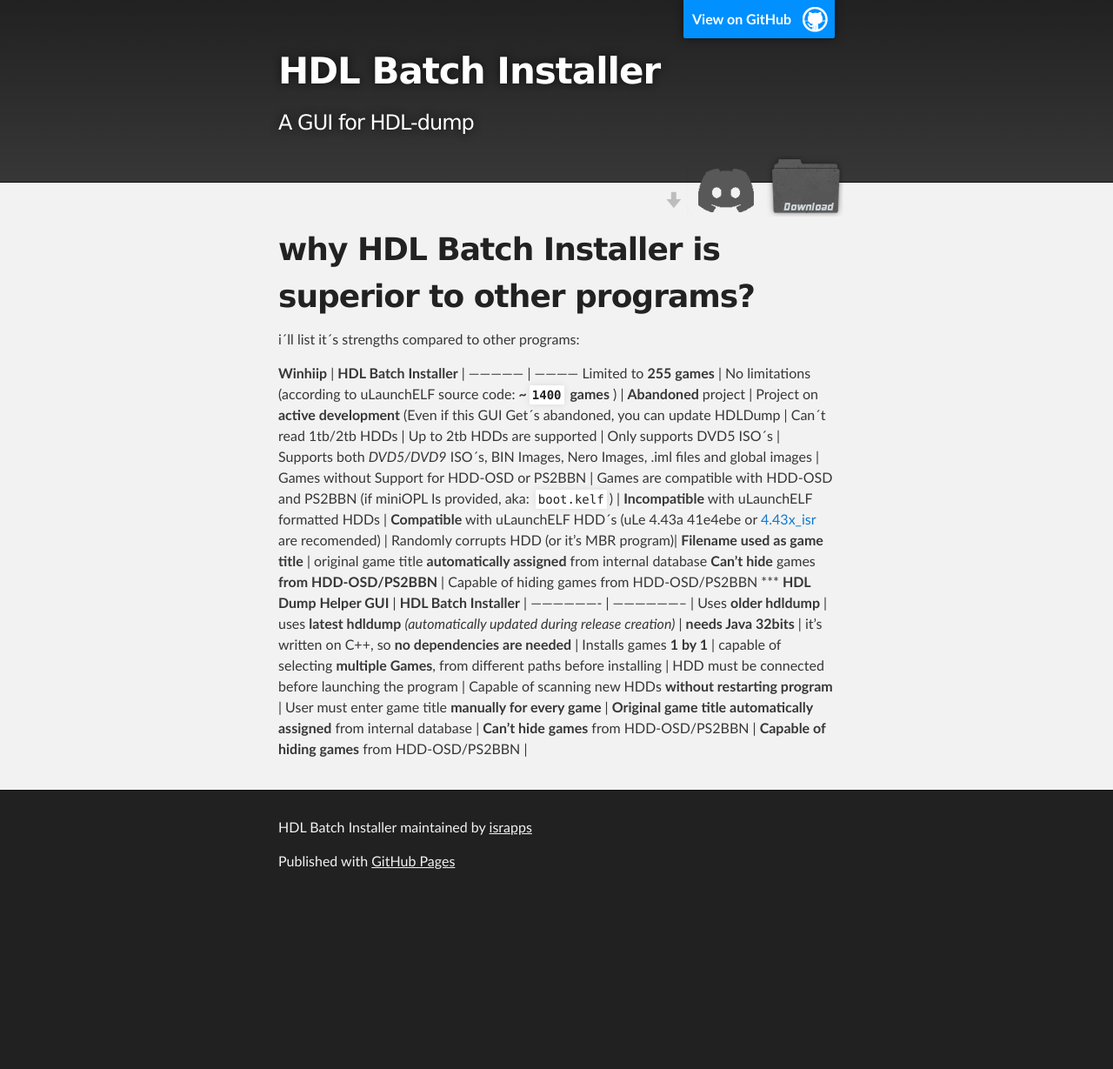
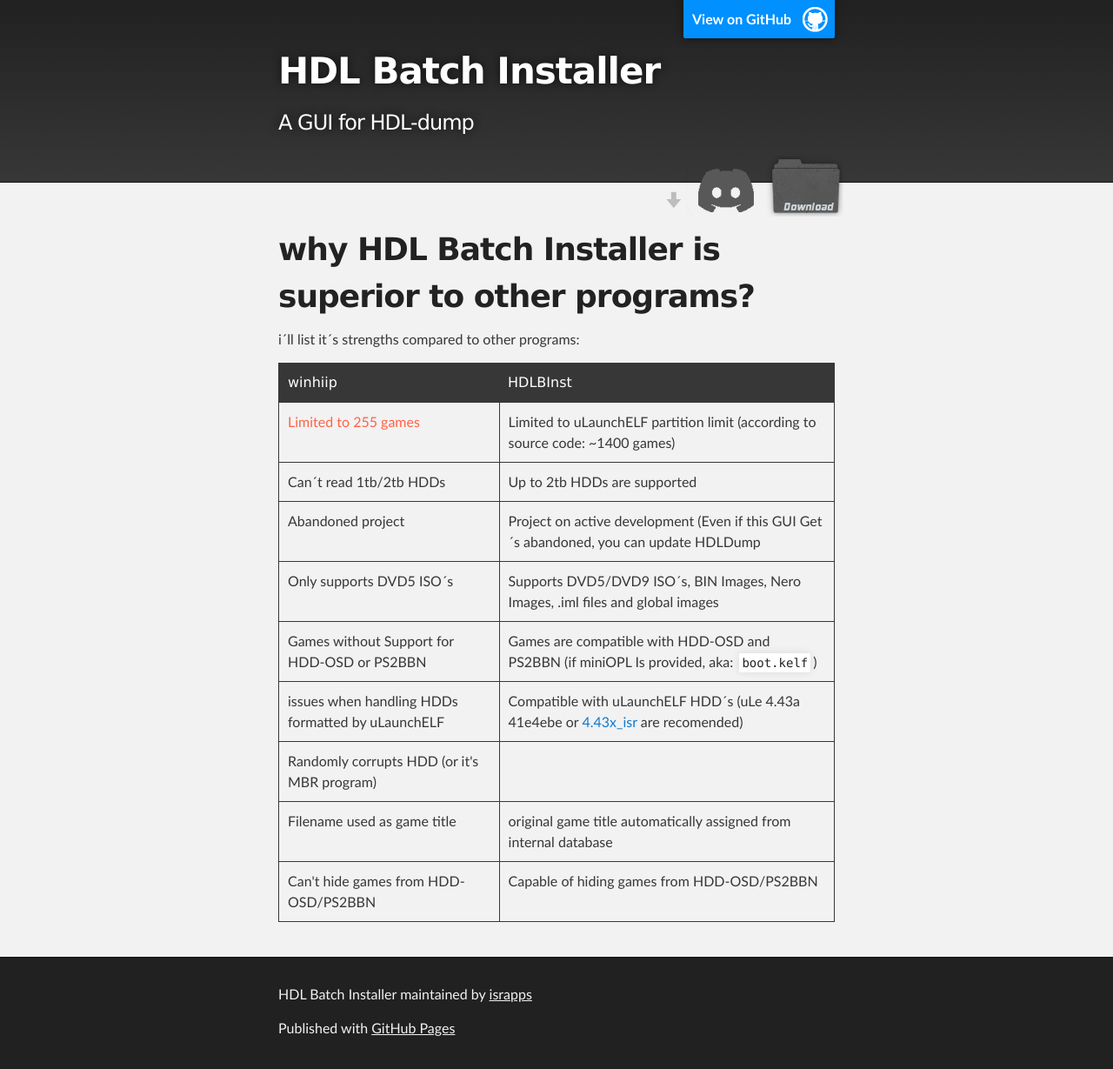
Before and after one commit to israpps/HDL-Batch-installer, a Jekyll site: the page built from why_hdlbinst_is_better.md, in a window 1280 px wide. Shown: the whole page at 87% size. Built offline with Jekyll 4.4.1, drawn with Linux system fonts in a browser that asks for light colours; our own code applies the rules of GitHub Pages for plain Markdown files; before the commit the page ends 1037 px from its top, so only the background shows below that.

Commit message:
Update why_hdlbinst_is_better.md

```diff
--- a/why_hdlbinst_is_better.md
+++ b/why_hdlbinst_is_better.md
@@ -2,18 +2,7 @@
 
 i´ll list it´s strengths compared to other programs:
 
-__Winhiip__  | __HDL Batch Installer__ |
---------------- | ------------
-Limited to __255 games__ | No limitations (according to uLaunchELF source code: __~`1400` games__ ) |
-__Abandoned__ project | Project on __active development__ (Even if this GUI Get´s abandoned, you can update HDLDump |
-Can´t read 1tb/2tb HDDs | Up to 2tb HDDs are supported |
-Only supports DVD5 ISO´s | Supports both _DVD5/DVD9_ ISO´s, BIN Images, Nero Images, .iml files and global images |
-Games without Support for HDD-OSD or PS2BBN | Games are compatible with HDD-OSD and PS2BBN (if miniOPL Is provided, aka: `boot.kelf`) |
-__Incompatible__ with uLaunchELF formatted HDDs | __Compatible__ with uLaunchELF HDD´s (uLe 4.43a 41e4ebe or [4.43x_isr](https://github.com/israpps/wLaunchELF_ISR) are recomended) |
-Randomly corrupts HDD (or it's MBR program)|
-__Filename used as game title__ | original game title __automatically assigned__ from internal database
-__Can't hide__ games __from HDD-OSD/PS2BBN__ | Capable of hiding games from HDD-OSD/PS2BBN
-***
+<!--
 __HDL Dump Helper GUI__ | __HDL Batch Installer__ |
 ------------------- | -------------------- |
 Uses __older hdldump__ | uses __latest hdldump__ _(automatically updated during release creation)_ |
@@ -22,3 +11,65 @@
 HDD must be connected before launching the program | Capable of scanning new HDDs __without restarting program__ |
 User must enter game title __manually for every game__ | __Original game title automatically assigned__ from internal database |
 __Can't hide games__ from HDD-OSD/PS2BBN | __Capable of hiding games__ from HDD-OSD/PS2BBN |
+-->
+<table style="width:100%">
+  <tr>
+    <th>winhiip</th>
+    <th>HDLBInst</th>
+  </tr>
+  <tr>
+    <td style="color:Tomato;">Limited to <b>255 games</b></td>
+    <td>Limited to uLaunchELF partition limit (according to source code: ~1400 games)</td>
+  </tr>
+  <tr>
+    <td>Can´t read 1tb/2tb HDDs</td>
+    <td>Up to 2tb HDDs are supported</td>
+  </tr>
+  <tr>
+    <td><b>Abandoned</b> project </td>
+    <td>Project on <b>active development</b> (Even if this GUI Get´s abandoned, you can update HDLDump</td>
+  </tr>
+  <tr>
+    <td>Only supports DVD5 ISO´s </td>
+    <td>Supports DVD5/DVD9 ISO´s, BIN Images, Nero Images, .iml files and global images</td>
+  </tr>
+  <tr>
+    <td>Games without Support for HDD-OSD or PS2BBN</td>
+    <td>Games are compatible with HDD-OSD and PS2BBN (if miniOPL Is provided, aka: <code>boot.kelf</code>)</td>
+  </tr>
+  <tr>
+    <td>issues when handling HDDs formatted by uLaunchELF </td>
+    <td>Compatible with uLaunchELF HDD´s (uLe 4.43a 41e4ebe or <a href="https://github.com/israpps/wLaunchELF_ISR">4.43x_isr</a> are recomended)</td>
+  </tr>
+  <tr>
+    <td>Randomly corrupts HDD (or it's MBR program)</td>
+    <td> </td>
+  </tr>
+  <tr>
+    <td>Filename used as game title</td>
+    <td> original game title <b>automatically assigned</b> from internal database</td>
+  </tr>
+  <tr>
+    <td><b>Can't hide</b> games from HDD-OSD/PS2BBN </td>
+    <td>Capable of hiding games from HDD-OSD/PS2BBN</td>
+  </tr>
+</table>
+<!--
+<table style="width:100%">
+  <tr>
+    <th>Firstname</th>
+    <th>Lastname</th>
+    <th>Age</th>
+  </tr>
+  <tr>
+    <td>Jill</td>
+    <td>Smith</td>
+    <td>50</td>
+  </tr>
+  <tr>
+    <td>Eve</td>
+    <td>Jackson</td>
+    <td>94</td>
+  </tr>
+</table>
+-->
```
